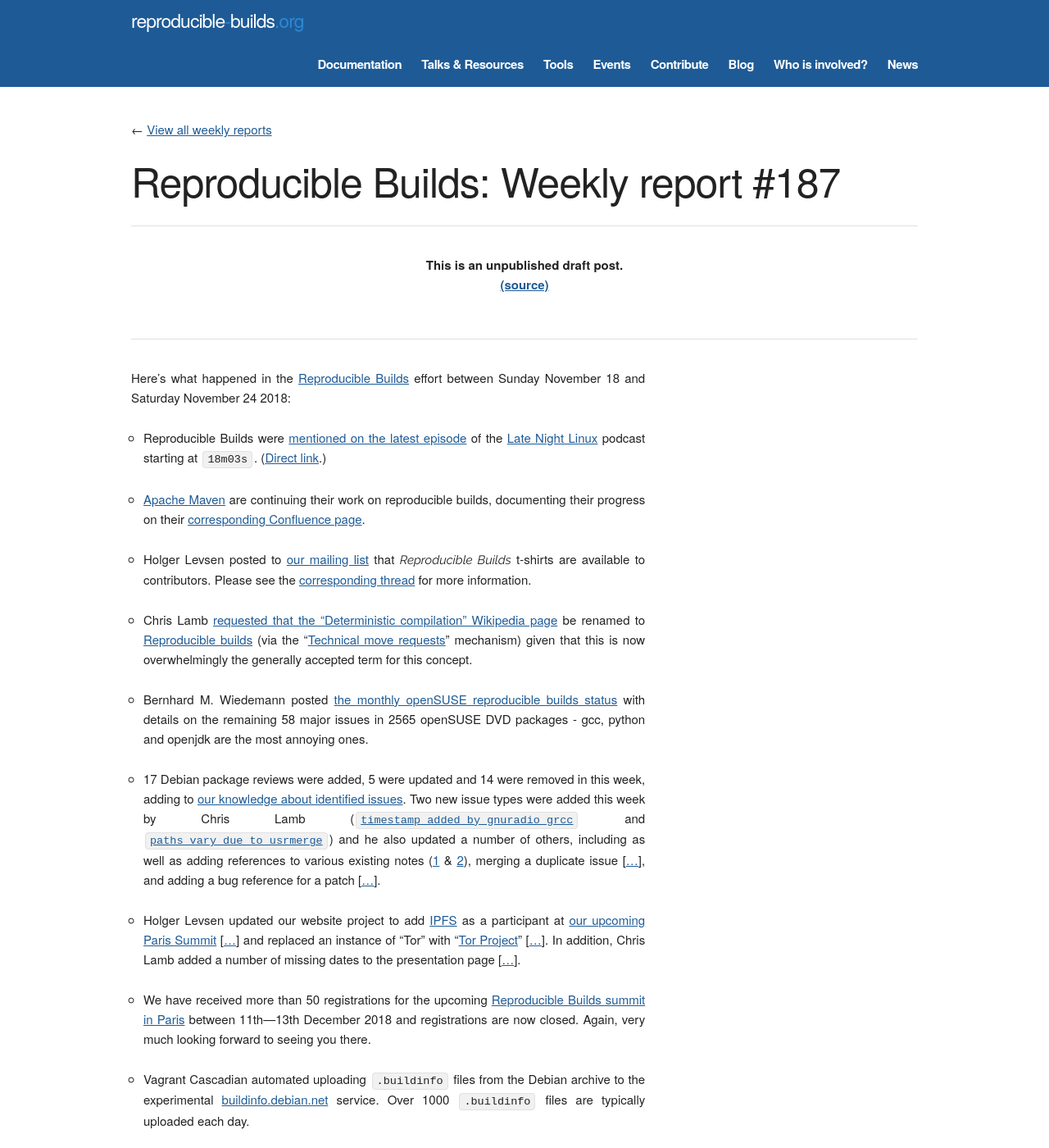
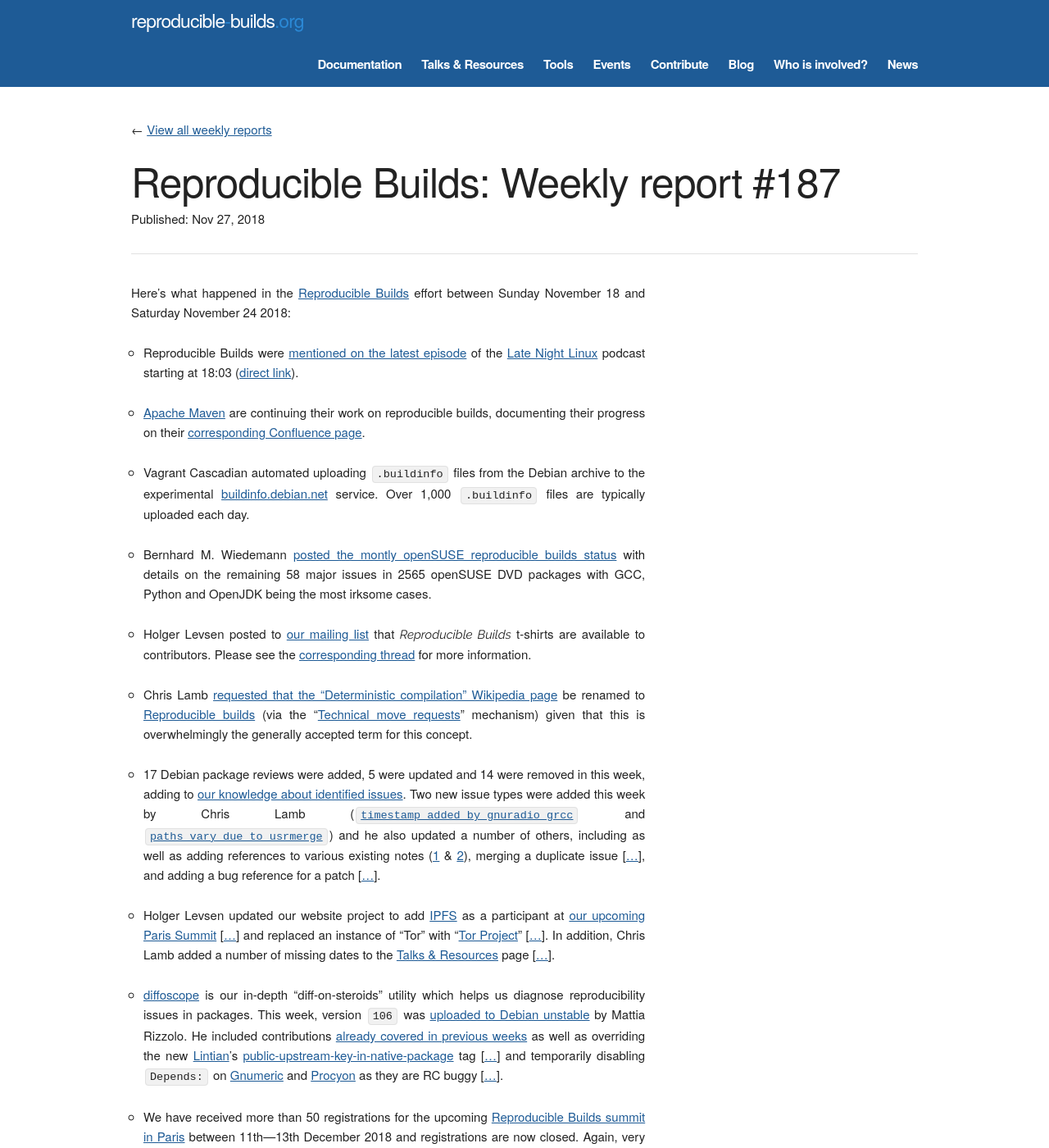
Before and after one commit to prototypefund/reproducible-website, a Jekyll site: the page built from _blog/posts/187.md, in a window 1280 px wide and 1400 px high. Shown: the whole window at 82% size. Built offline with Jekyll 4.4.1, drawn with Linux system fonts in a browser that asks for light colours; some web fonts are replaced; some of the changed text lies outside the part shown.

Commit message:
published as https://reproducible-builds.org/blog/posts/187/

```diff
--- a/_blog/posts/187.md
+++ b/_blog/posts/187.md
@@ -1,27 +1,31 @@
 ---
 layout: blog
 week: 187
+published: 2018-11-27 12:40:29
 ---
 
 Here's what happened in the [Reproducible Builds](https://reproducible-builds.org) effort between Sunday November 18 and Saturday November 24 2018:
 
-* Reproducible Builds were [mentioned on the latest episode](https://latenightlinux.com/late-night-linux-episode-50/) of the [Late Night Linux](https://bitbucket.org/mstrobel/procyon) podcast starting at `18m03s`. ([Direct link](https://pca.st/He12#t=18m03s).)
+* Reproducible Builds were [mentioned on the latest episode](https://latenightlinux.com/late-night-linux-episode-50/) of the [Late Night Linux](https://bitbucket.org/mstrobel/procyon) podcast starting at 18:03 ([direct link](https://pca.st/He12#t=18m03s)).
 
 * [Apache Maven](https://maven.apache.org/) are continuing their work on reproducible builds, documenting their progress on their [corresponding Confluence page](https://cwiki.apache.org/confluence/pages/viewpage.action?pageId=74682318).
 
+* Vagrant Cascadian automated uploading `.buildinfo` files from the Debian archive to the experimental [buildinfo.debian.net](https://buildinfo.debian.net/) service. Over 1,000 `.buildinfo` files are typically uploaded each day.
+
+* Bernhard M. Wiedemann [posted the montly openSUSE reproducible builds status](https://lists.opensuse.org/opensuse-factory/2018-11/msg00250.html) with details on the remaining 58 major issues in 2565 openSUSE DVD packages with GCC, Python and OpenJDK being the most irksome cases.
+
 * Holger Levsen posted to [our mailing list](https://lists.reproducible-builds.org/pipermail/rb-general/) that *Reproducible Builds* t-shirts are available to contributors. Please see the [corresponding thread](https://lists.reproducible-builds.org/pipermail/rb-general/2018-November/001266.html) for more information.
 
-* Chris Lamb [requested that the "Deterministic compilation" Wikipedia page](https://en.wikipedia.org/w/index.php?title=Wikipedia%3ARequested_moves%2FTechnical_requests&type=revision&diff=870242885&oldid=870242654) be renamed to [Reproducible builds](https://en.wikipedia.org/wiki/Reproducible_builds) (via the "[Technical move requests](https://en.wikipedia.org/wiki/Wikipedia:Requested_moves/Technical_requests)" mechanism) given that this is now overwhelmingly the generally accepted term for this concept.
-
-* Bernhard M. Wiedemann posted [the monthly openSUSE reproducible builds status](https://lists.opensuse.org/opensuse-factory/2018-11/msg00250.html) with details on the remaining 58 major issues in 2565 openSUSE DVD packages - gcc, python and openjdk are the most annoying ones.
+* Chris Lamb [requested that the "Deterministic compilation" Wikipedia page](https://en.wikipedia.org/w/index.php?title=Wikipedia%3ARequested_moves%2FTechnical_requests&type=revision&diff=870242885&oldid=870242654) be renamed to [Reproducible builds](https://en.wikipedia.org/wiki/Reproducible_builds) (via the "[Technical move requests](https://en.wikipedia.org/wiki/Wikipedia:Requested_moves/Technical_requests)" mechanism) given that this is overwhelmingly the generally accepted term for this concept.
 
 * 17 Debian package reviews were added, 5 were updated and 14 were removed in this week, adding to [our knowledge about identified issues](https://tests.reproducible-builds.org/debian/index_issues.html). Two new issue types were added this week by Chris Lamb ([`timestamp_added_by_gnuradio_grcc`](https://salsa.debian.org/reproducible-builds/reproducible-notes/commit/adf7ef93) and [`paths_vary_due_to_usrmerge`](https://salsa.debian.org/reproducible-builds/reproducible-notes/commit/9ee46a4d)) and he also updated a number of others, including as well as adding references to various existing notes ([1](https://salsa.debian.org/reproducible-builds/reproducible-notes/commit/e2b6bea3) & [2](https://salsa.debian.org/reproducible-builds/reproducible-notes/commit/0ea3da74)), merging a duplicate issue [[...](https://salsa.debian.org/reproducible-builds/reproducible-notes/commit/c95d34e7)], and adding a bug reference for a patch [[...](https://salsa.debian.org/reproducible-builds/reproducible-notes/commit/6e9c5774)].
 
-* Holger Levsen updated our website project to add [IPFS](https://ipfs.io/) as a participant at [our upcoming Paris Summit](https://reproducible-builds.org/events/paris2018/) [[...](https://salsa.debian.org/reproducible-builds/reproducible-website/commit/c6166c7)] and replaced an instance of "Tor" with "[Tor Project](https://www.torproject.org/)" [[...](https://salsa.debian.org/reproducible-builds/reproducible-website/commit/67c74fb)]. In addition, Chris Lamb added a number of missing dates to the presentation page [[...](https://salsa.debian.org/reproducible-builds/reproducible-website/commit/04d82dd)].
+* Holger Levsen updated our website project to add [IPFS](https://ipfs.io/) as a participant at [our upcoming Paris Summit](https://reproducible-builds.org/events/paris2018/) [[...](https://salsa.debian.org/reproducible-builds/reproducible-website/commit/c6166c7)] and replaced an instance of "Tor" with "[Tor Project](https://www.torproject.org/)" [[...](https://salsa.debian.org/reproducible-builds/reproducible-website/commit/67c74fb)]. In addition, Chris Lamb added a number of missing dates to the [Talks & Resources](https://reproducible-builds.org/resources/) page [[...](https://salsa.debian.org/reproducible-builds/reproducible-website/commit/04d82dd)].
+
+* [diffoscope](https://diffoscope.org/) is our in-depth "diff-on-steroids" utility which helps us diagnose reproducibility issues in packages. This week, version `106` was [uploaded to Debian unstable](https://tracker.debian.org/news/1005294/accepted-diffoscope-106-source-into-unstable/) by Mattia Rizzolo. He included contributions [already covered in previous weeks](https://salsa.debian.org/reproducible-builds/diffoscope/commits/106) as well as overriding the new [Lintian](https://lintian.debian.org/)'s [public-upstream-key-in-native-package](https://lintian.debian.org/tags/public-upstream-key-in-native-package.html) tag [[...](https://salsa.debian.org/reproducible-builds/diffoscope/commit/2059195)] and temporarily disabling `Depends:` on [Gnumeric](http://www.gnumeric.org/) and [Procyon](https://bitbucket.org/mstrobel/procyon) as they are RC buggy [[...](https://salsa.debian.org/reproducible-builds/diffoscope/commit/de13715)].
 
 * We have received more than 50 registrations for the upcoming [Reproducible Builds summit in Paris](https://reproducible-builds.org/events/paris2018/) between 11th—13th December 2018 and registrations are now closed. Again, very much looking forward to seeing you there.
 
-* Vagrant Cascadian automated uploading `.buildinfo` files from the Debian archive to the experimental [buildinfo.debian.net](https://buildinfo.debian.net/) service. Over 1000 `.buildinfo` files are typically uploaded each day.
 
 Packages reviewed and fixed, and bugs filed
 -------------------------------------------
@@ -41,20 +45,10 @@ Packages reviewed and fixed, and bugs filed
     * [#914278](https://bugs.debian.org/914278) filed against [openjdk-11](https://tracker.debian.org/pkg/openjdk-11).
 
 
-diffoscope development
-----------------------
-
-[diffoscope](https://diffoscope.org/) is our in-depth "diff-on-steroids" utility which helps us diagnose reproducibility issues in packages. This week, version `106` was [uploaded to Debian unstable](https://tracker.debian.org/news/1005294/accepted-diffoscope-106-source-into-unstable/) by Mattia Rizzolo. It [included contributions already covered in previous weeks](https://salsa.debian.org/reproducible-builds/diffoscope/commits/106) as well as new ones by Mattia Rizzolo:
-
-* Override the new [Lintian](https://lintian.debian.org/)'s [public-upstream-key-in-native-package](https://lintian.debian.org/tags/public-upstream-key-in-native-package.html) tag. [[...](https://salsa.debian.org/reproducible-builds/diffoscope/commit/2059195)]
-* Temporary disable `Depends:` on [Gnumeric](http://www.gnumeric.org/) and [Procyon](https://bitbucket.org/mstrobel/procyon) as they are RC buggy. [[...](https://salsa.debian.org/reproducible-builds/diffoscope/commit/de13715)]
-
-
-
 Test framework development
 --------------------------
 
-There were a large number of updates to our [Jenkins](https://jenkins.io/)-based testing framework that powers [tests.reproducible-builds.org](tests.reproducible-builds.org) this week, including:
+There were a number of updates to our [Jenkins](https://jenkins.io/)-based testing framework that powers [tests.reproducible-builds.org](tests.reproducible-builds.org) this week, including:
 
 * Chris Lamb:
     * Add support for calculating a [PureOS](https://www.pureos.net/) package set. [[...](https://salsa.debian.org/qa/jenkins.debian.net/commit/9507efe7)]
@@ -64,7 +58,7 @@ There were a large number of updates to our [Jenkins](https://jenkins.io/)-based
     * Explicitly also install [GnuPG](https://www.gnupg.org/). [[...](https://salsa.debian.org/qa/jenkins.debian.net/commit/d623d03c)]
     * Perform some node maintenance. [[...](https://salsa.debian.org/qa/jenkins.debian.net/commit/f21b8c49)]
 * Jelle van der Waa:
-    * Set `LANG/LC_ALL` in build 1 in the Archlinux support. [[...](https://salsa.debian.org/qa/jenkins.debian.net/commit/44c3eb6c)]
+    * Set `LANG/LC_ALL` in build 1 in the [Archlinux](https://www.archlinux.org/) support. [[...](https://salsa.debian.org/qa/jenkins.debian.net/commit/44c3eb6c)]
 * Niko Tyni:
     * Fix the [umask](https://en.wikipedia.org/wiki/Umask) information on the "[Variations tested](https://tests.reproducible-builds.org/debian/index_variations.html)" page. [[...](https://salsa.debian.org/qa/jenkins.debian.net/commit/1eaad5b0)]
 * Simon McVittie:
```
Also changed, not shown: other parts of _blog/posts/187.md (+1 -1 lines).
